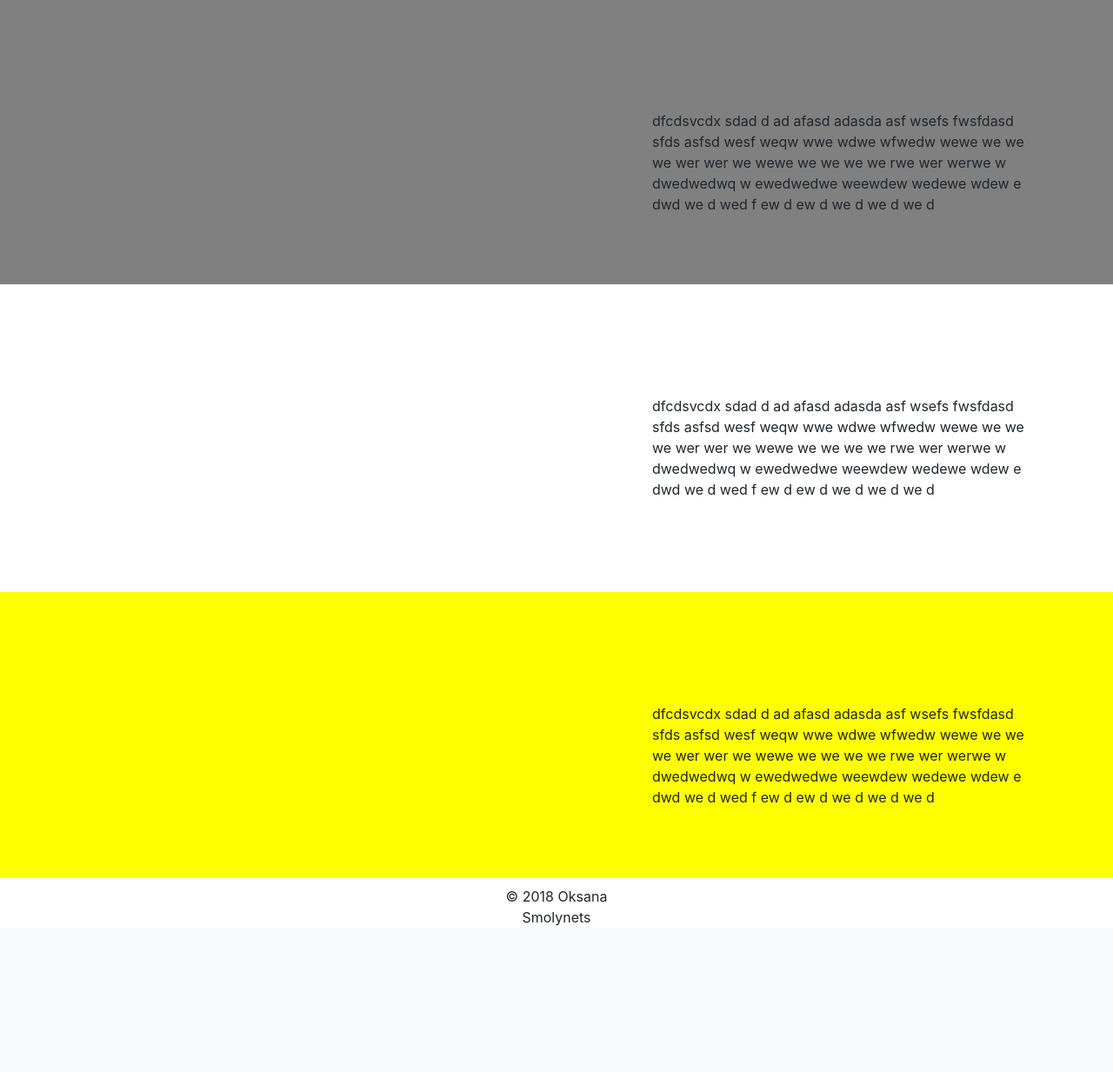
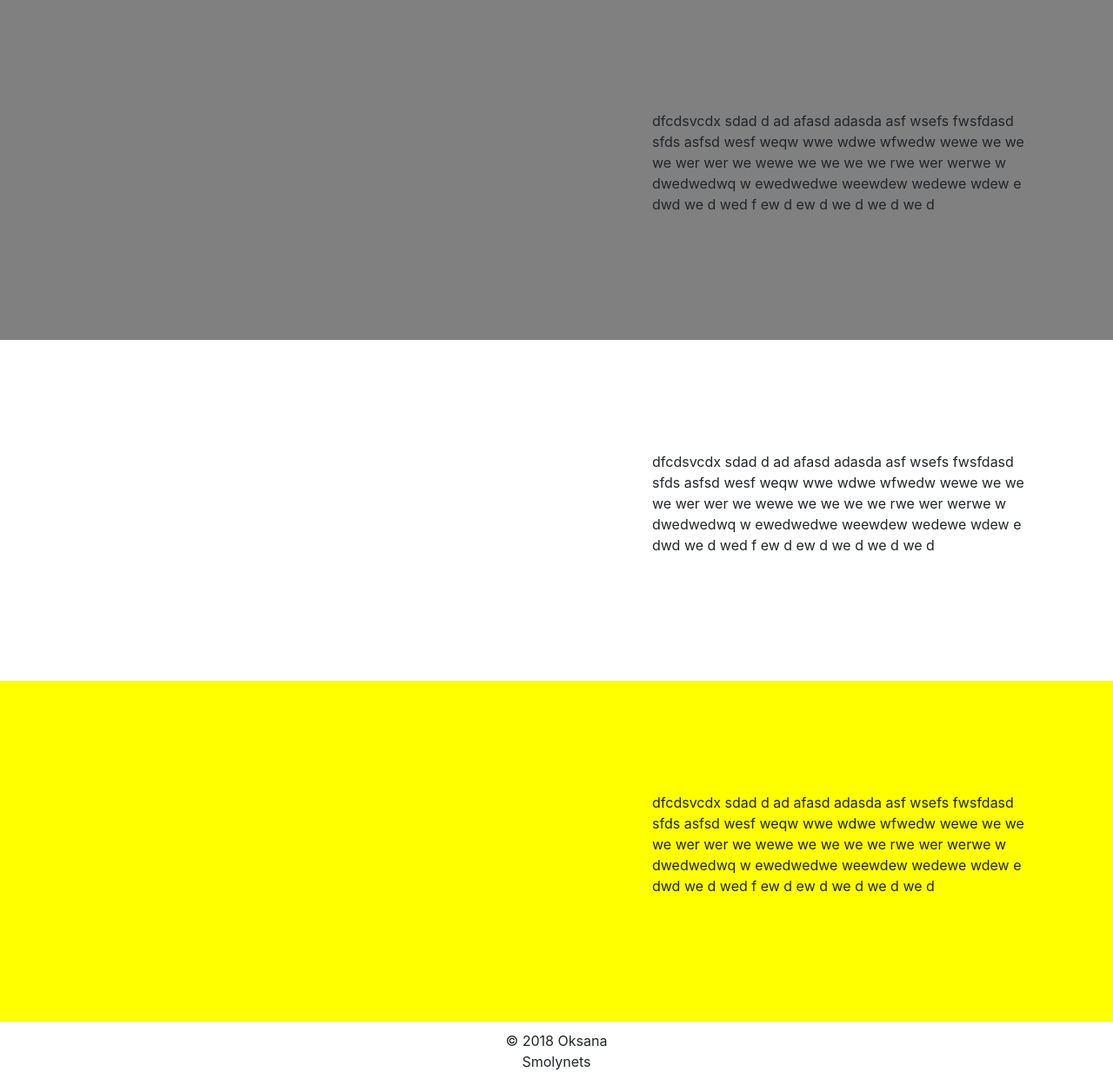
Before and after one commit to smolynets/photozvit, a Django app: page / in a window 1280 px wide. Shown: the part 55-1288 px from the top of the page at 87% size. Before the commit the page ends 1120 px from the top, so only its background shows below. Run offline with Django 3.2, Linux system fonts and the light colour scheme; data that the repository does not hold is empty; some libraries are stand-ins or nearby versions.

Commit message:
fix: fix css

```diff
--- a/static/css/main.css
+++ b/static/css/main.css
@@ -1,9 +1,3 @@
-/* .bx-wrapper {
-    margin-top: 50px;
-    margin-left: auto;
-    margin-right: auto;
-} */
-
 .mynavbar{
     position: sticky;
     top: 0;
@@ -20,14 +14,14 @@
     width: 100%;
     height: 100%;
     padding-top: 10%;
-    padding-bottom: 5%;
+    padding-bottom: 10%;
 }
 
 .container-two {
     width: 100%;
     height: 100%;
     padding-top: 10%;
-    padding-bottom: 7%;
+    padding-bottom: 10%;
 }
 
 .container-three {
@@ -35,7 +29,7 @@
     width: 100%;
     height: 100%;
     padding-top: 10%;
-    padding-bottom: 5%;
+    padding-bottom: 10%;
 }
 
 #footer {
```
